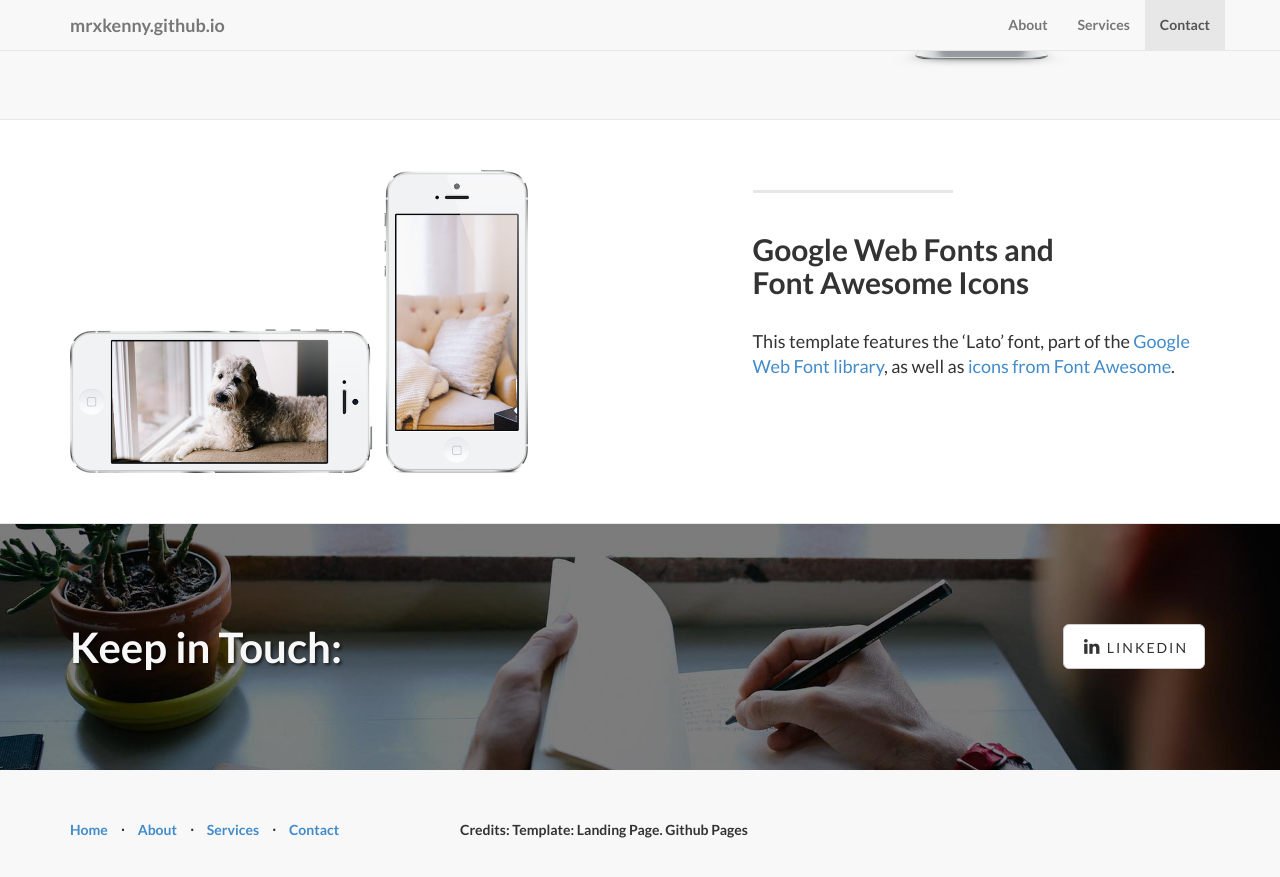
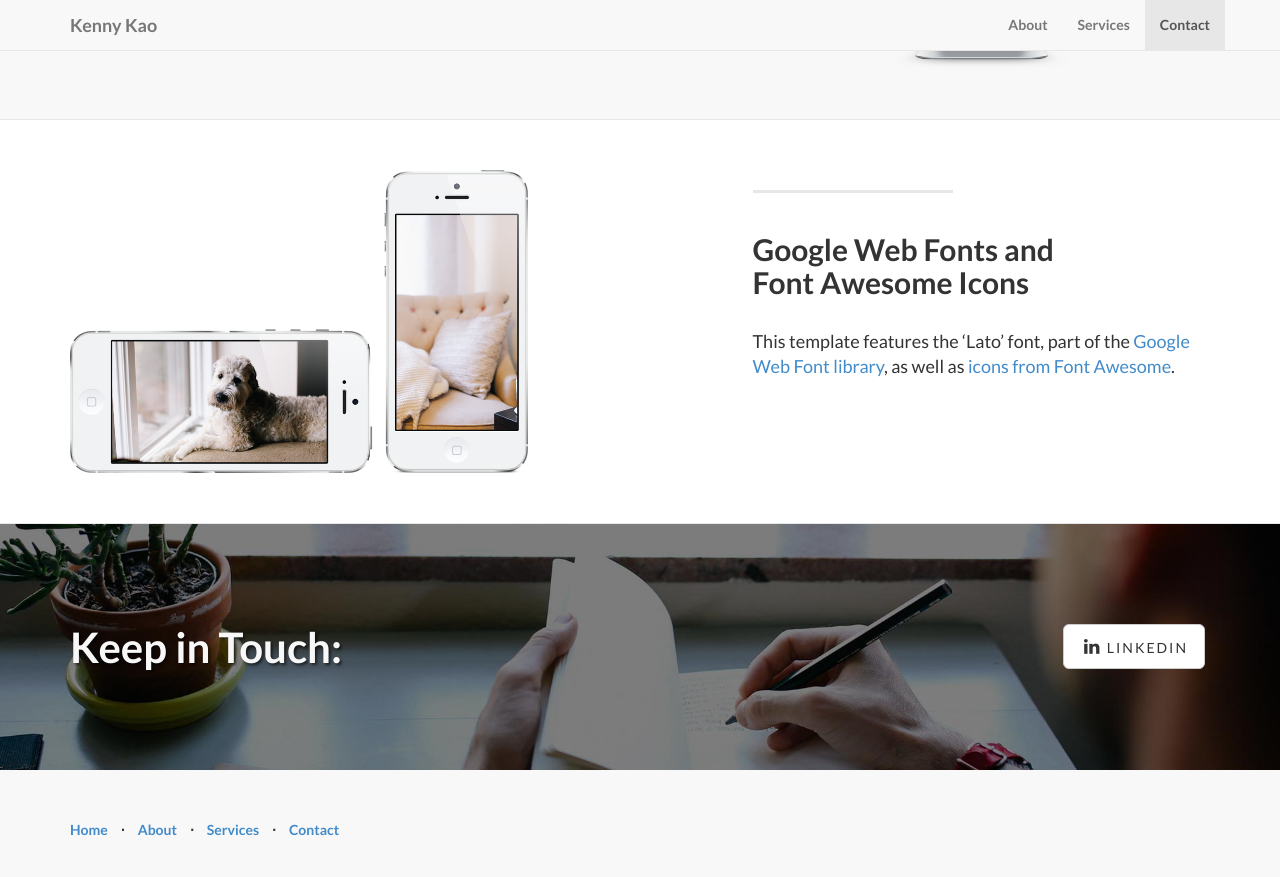
Before and after one commit to mrxkenny/mrxkenny.github.io, a Jekyll site: the page built from index.html, in a window 1280 px wide and 900 px high, scrolled down 1959 px. Shown: the top 877 px of the window. Built offline with Jekyll 4.4.1, drawn with Linux system fonts in a browser that asks for light colours.

Commit message:
Update _config.yml

```diff
--- a/_config.yml
+++ b/_config.yml
@@ -3,6 +3,7 @@
 # ----------------------- #
 
 url: https://kennykao.me
+title: Kenny Kao
 email: kennykao1203@gmail.com
 author: Kenny Kao
 description: > # "Kenny Kao's Resume
@@ -10,7 +11,6 @@ description: > # "Kenny Kao's Resume
   head meta (for Google search results) and in your feed.xml site
   description.
 copyright: 'Copyright &copy; 2020 Kenny Kao. All Rights Reserved.'
-credits: 'Credits: Template: Landing Page. Github Pages'
 
 # ----------------------- #
 #    Jekyll & Plugins     #
```
